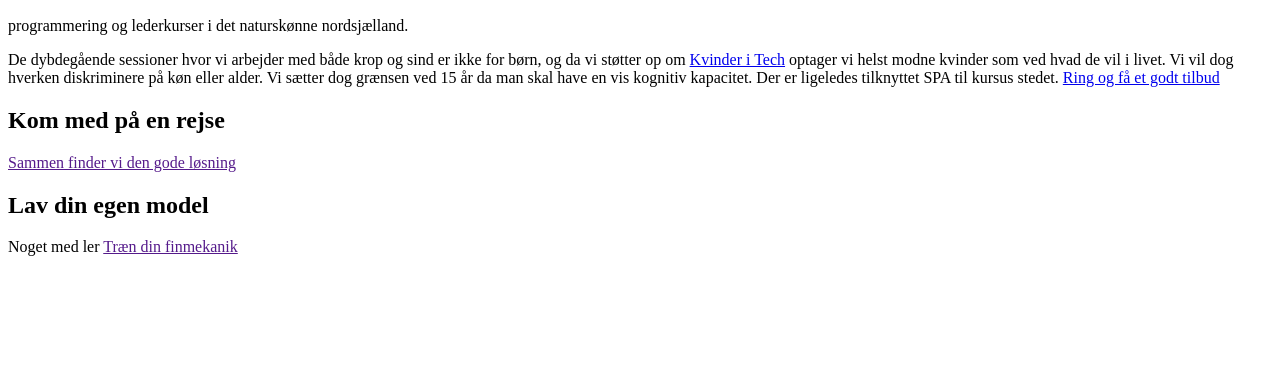
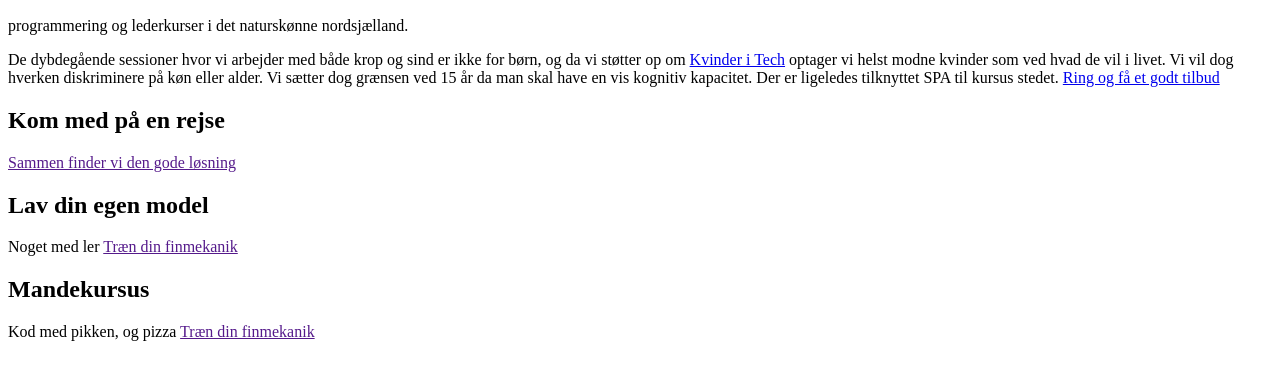
Before and after one commit to freeduck/0071, a plain HTML site: page kurser.html in a window 1280 px wide. Shown: the part 110-490 px from the top of the page. Drawn offline with Linux system fonts and the light colour scheme.

```diff
--- a/kurser.html
+++ b/kurser.html
@@ -27,6 +27,11 @@
     <p>Noget med ler
         <a href="">Træn din finmekanik</a></p>
 </article>
+<article>
+    <h2>Mandekursus</h2>
+    <p>Kod med pikken, og pizza
+        <a href="">Træn din finmekanik</a></p>
+</article>
 
     </body>
 </html>
```
